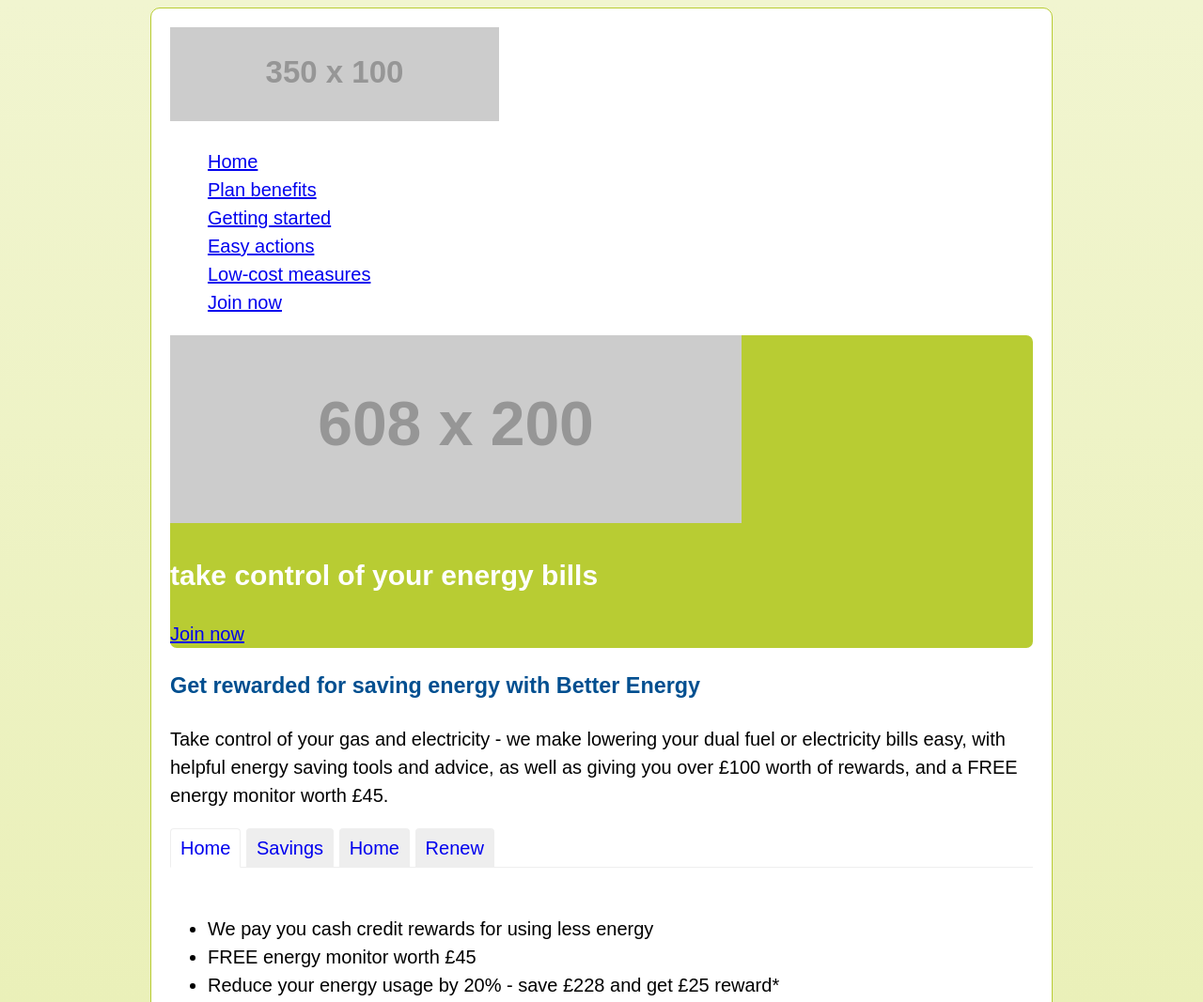
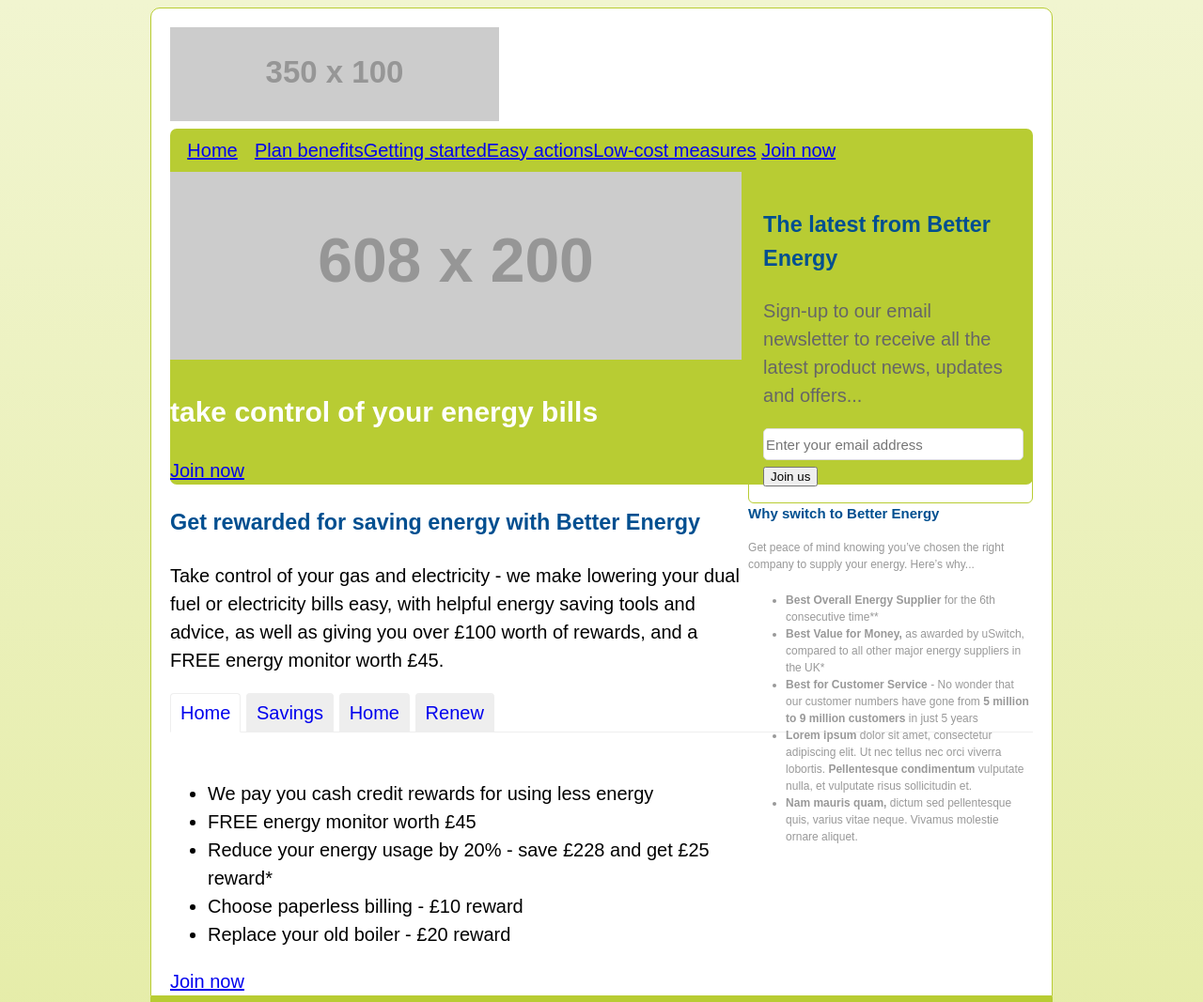
Before and after one commit to KraigWalker/better_energy, a plain HTML site: page index.html in a window 1280 px wide. Shown: the top 1067 px of the page at 94% size. Drawn offline with Linux system fonts and the light colour scheme; placeholder pictures from the web are drawn by us.

Commit message:
fix sidebar being pushed out, make nav horizontal

```diff
--- a/assets/css/eqtr_main.css
+++ b/assets/css/eqtr_main.css
@@ -47,8 +47,35 @@ nav {
 	width: 100%;
 }
 
+
 nav ul {
+	width: 100%;
 	list-style: none;
+	margin: 0;
+	padding: 0;
+}
+
+nav ul li {
+	float: left;
+	max-width: 20%;
+	min-width: 90px;
+}
+
+nav ul li a {
+	padding: 8px 0;
+	text-align: center;
+	display: block;
+	width: 100%;
+}
+
+nav ul li:first-child a {
+	border-top-left-radius: 8px;
+	border-bottom-left-radius: 8px;
+}
+
+nav ul li:last-child a {
+	border-top-right-radius: 8px;
+	border-bottom-right-radius: 8px;
 }
 
 /* invisible skip nav link */
--- a/index.html
+++ b/index.html
@@ -45,6 +45,28 @@
 			</ul>
 		</nav>
 
+		<div id="sidebar">
+			<!-- signup form -->
+			<form name="signup">
+				<h3>The latest from <b>Better Energy</b></h3>
+				<p>Sign-up to our email newsletter to receive all the latest product news, updates and offers...</p>
+				<input type="email" placeholder="Enter your email address">
+				<input type="submit" value="Join us">
+			</form>
+
+			<aside>
+				<h3>Why switch to Better Energy</h3>
+				<p>Get peace of mind knowing you’ve chosen the right company to supply your energy. Here’s why...</p>
+				<ul>
+					<li><b>Best Overall Energy Supplier</b> for the 6th consecutive time**</li>
+					<li><b>Best Value for Money,</b> as awarded by uSwitch, compared to all other major energy suppliers in the UK*</li>
+					<li><b>Best for Customer Service</b> - No wonder that our customer numbers have gone from <b>5 million to 9 million customers</b> in just 5 years</li>
+					<li><b>Lorem ipsum</b> dolor sit amet, consectetur adipiscing elit. Ut nec tellus nec orci viverra lobortis. <b>Pellentesque condimentum</b> vulputate nulla, et vulputate risus sollicitudin et. </li>
+					<li><b>Nam mauris quam,</b> dictum sed pellentesque quis, varius vitae neque. Vivamus molestie ornare aliquet.</li>
+				</ul>
+			</aside>
+		</div> <!-- sidebar -->
+
 		<main role="main">
 			<div id="feature">
 				<img src="http://placehold.it/608x200" alt="We Pay You To Use Less Energy">
@@ -86,27 +108,6 @@
 				</div>
 			</div> <!-- tabbox -->
 		</main>
-		<div id="sidebar">
-			<!-- signup form -->
-			<form>
-				<h3>The latest from <b>Better Energy</b></h3>
-				<p>Sign-up to our email newsletter to receive all the latest product news, updates and offers...</p>
-				<input type="email" placeholder="Enter your email address">
-				<input type="submit" value="Join us">
-			</form>
-
-			<aside>
-				<h3>Why switch to Better Energy</h3>
-				<p>Get peace of mind knowing you’ve chosen the right company to supply your energy. Here’s why...</p>
-				<ul>
-					<li><b>Best Overall Energy Supplier</b> for the 6th consecutive time**</li>
-					<li><b>Best Value for Money,</b> as awarded by uSwitch, compared to all other major energy suppliers in the UK*</li>
-					<li><b>Best for Customer Service</b> - No wonder that our customer numbers have gone from <b>5 million to 9 million customers</b> in just 5 years</li>
-					<li><b>Lorem ipsum</b> dolor sit amet, consectetur adipiscing elit. Ut nec tellus nec orci viverra lobortis. <b>Pellentesque condimentum</b> vulputate nulla, et vulputate risus sollicitudin et. </li>
-					<li><b>Nam mauris quam,</b> dictum sed pellentesque quis, varius vitae neque. Vivamus molestie ornare aliquet.</li>
-				</ul>
-			</aside>
-		</div> <!-- sidebar -->
 	</div> <!-- container -->
 
 	<footer>
```
